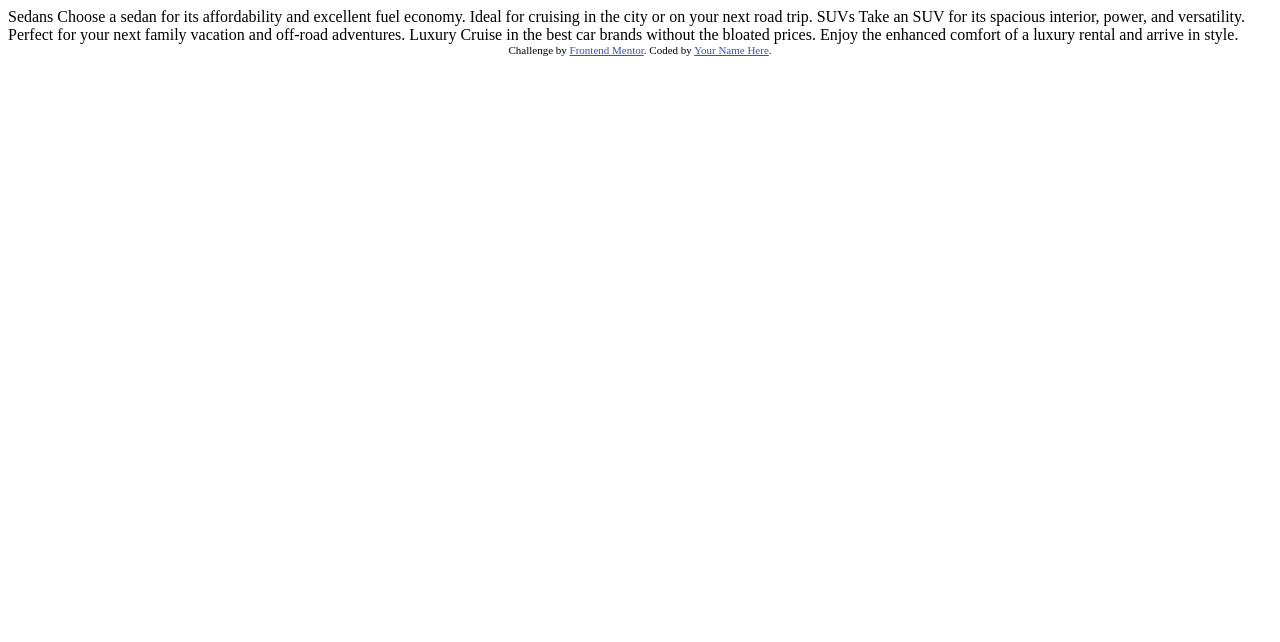
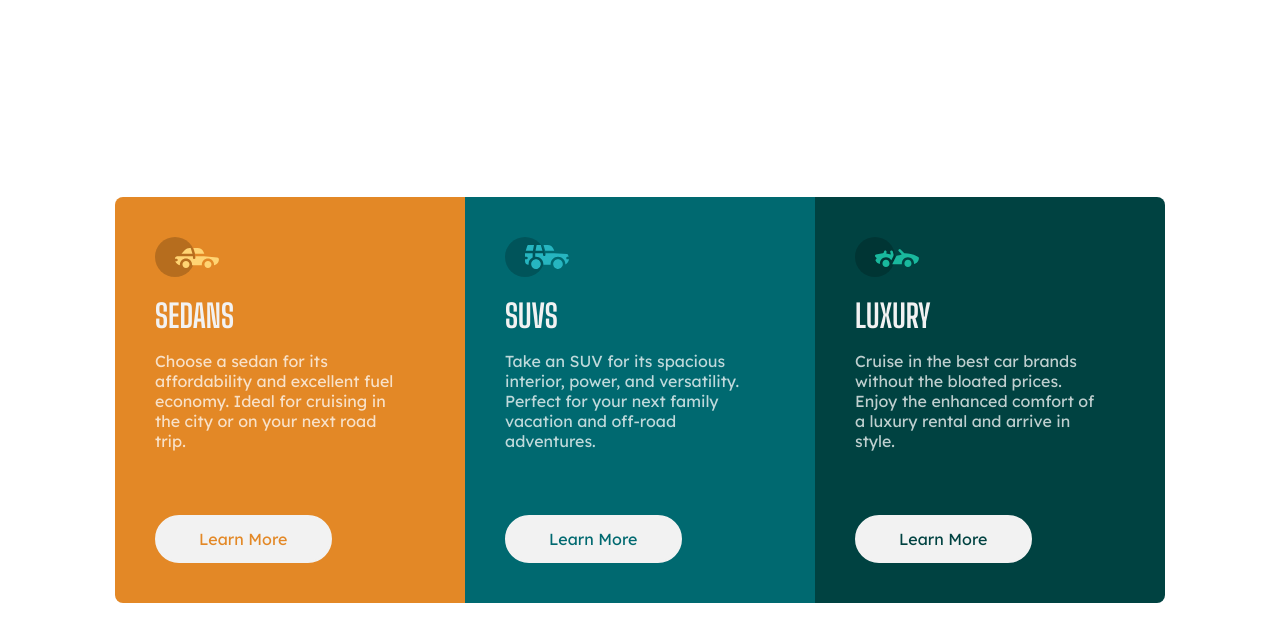
Before and after one commit to syapidyg/column_preview_card, a plain HTML site: page index.html in a window 1280 px wide. Drawn offline with Linux system fonts and the light colour scheme.

Commit message:
first commit

```diff
--- a/index.html
+++ b/index.html
@@ -1,36 +1,85 @@
 <!DOCTYPE html>
+
 <html lang="en">
+
 <head>
+
   <meta charset="UTF-8">
   <meta name="viewport" content="width=device-width, initial-scale=1.0"> <!-- displays site properly based on user's device -->
 
+
   <link rel="icon" type="image/png" sizes="32x32" href="./images/favicon-32x32.png">
+  <link rel="stylesheet" href="css/style.css">
+  <link rel="preconnect" href="https://fonts.googleapis.com">
+  <link rel="preconnect" href="https://fonts.gstatic.com" crossorigin>
+  <link href="https://fonts.googleapis.com/css2?family=Big+Shoulders+Display:wght@700&family=Lexend+Deca&display=swap" rel="stylesheet">
+
 
   <title>Frontend Mentor | 3-column preview card component</title>
 
   <!-- Feel free to remove these styles or customise in your own stylesheet 👍 -->
-  <style>
-    .attribution { font-size: 11px; text-align: center; }
-    .attribution a { color: hsl(228, 45%, 44%); }
-  </style>
+
+
 </head>
+
 <body>
 
-  Sedans
-  Choose a sedan for its affordability and excellent fuel economy. Ideal for cruising in the city
-  or on your next road trip.
 
-  SUVs
-  Take an SUV for its spacious interior, power, and versatility. Perfect for your next family vacation
-  and off-road adventures.
+  <main>
 
-  Luxury
-  Cruise in the best car brands without the bloated prices. Enjoy the enhanced comfort of a luxury
-  rental and arrive in style.
 
-  <div class="attribution">
-    Challenge by <a href="https://www.frontendmentor.io?ref=challenge" target="_blank">Frontend Mentor</a>.
-    Coded by <a href="#">Your Name Here</a>.
-  </div>
+    <div class="container">
+
+
+      <div class="card card--orange">
+
+        <h1>Sedans</h1>
+
+        <p>Choose a sedan for its affordability and excellent fuel economy. Ideal for cruising in the city
+          or on your next road trip.
+        </p>
+
+        <a href="#" class="button button--orange">Learn More</a>
+
+      </div>
+
+
+
+      <div class="card card--cyandark">
+
+        <h1>SUVs</h1>
+
+        <p>Take an SUV for its spacious interior, power, and versatility. Perfect for your next family vacation
+          and off-road adventures.
+        </p>
+
+        <a href="#" class="button button--cyandark">Learn More</a>
+
+      </div>
+
+
+
+      <div class="card card--verydarkcyan">
+
+        <h1>Luxury</h1>
+
+        <p>Cruise in the best car brands without the bloated prices. Enjoy the enhanced comfort of a luxury
+          rental and arrive in style.
+        </p>
+
+        <a href="#" class="button button--verydarkcyan">Learn More</a>
+
+      </div>
+
+
+
+
+
+
+    </div>
+
+
+
+  </main>
 </body>
 </html>
--- /dev/null
+++ b/scss/_button.scss
@@ -0,0 +1,31 @@
+@use "./variables" as var;
+
+.button{
+    background-color: var.$gray;
+    border-radius: 2em;
+    padding: 0.75em;
+    text-align: center;
+    text-decoration: none;
+    width: 55%;
+    margin-top: 3em;
+    box-sizing: content-box;
+    border: 2px solid var.$gray;
+
+    &:hover{
+        background: none;
+        color: var.$gray;
+    }
+
+}
+
+.button--orange{
+    color: var.$orange;
+}
+
+.button--cyandark{
+    color: var.$cyandark;
+}
+
+.button--verydarkcyan{
+    color: var.$verydarkcyan;
+}
--- /dev/null
+++ b/scss/_cards.scss
@@ -0,0 +1,35 @@
+@use "./variables" as var;
+
+.card{
+    display: flex;
+    flex-direction: column;
+    row-gap: 1em;
+    width: 350px;
+    padding: 2.5em;
+
+}
+
+.card--orange{
+    background-color: var.$orange ;
+
+    &::before{
+        content: url("../images/icon-sedans.svg");
+    }
+
+}
+
+.card--cyandark{
+    background-color: var.$cyandark;
+
+    &::before{
+        content: url("../images/icon-suvs.svg");
+    }
+}
+
+.card--verydarkcyan{
+    background-color: var.$verydarkcyan;
+
+    &::before{
+        content: url("../images/icon-luxury.svg");
+    }
+}
--- /dev/null
+++ b/scss/_layout.scss
@@ -0,0 +1,14 @@
+
+body {
+    display: flex;
+    justify-content: center;
+    align-items: center;
+
+}
+.container {
+    display: flex;
+    border-radius: 8px;
+    overflow: hidden;
+
+
+}
--- /dev/null
+++ b/scss/_reset.scss
@@ -0,0 +1,35 @@
+@use "./variables" as var;
+
+*{
+    margin: 0;
+    padding: 0;
+    box-sizing: border-box;
+}
+
+body{
+    min-height: 100vh;
+}
+
+h1{
+    font-family: map-get($map: var.$font-families, $key: primary );
+    font-weight: map-get($map: var.$font-weights, $key: primary );
+    font-size: map-get($map: var.$font-sizes, $key:primary );
+    color: var.$gray;
+    text-transform: uppercase;
+
+}
+
+p{
+    font-family: map-get($map: var.$font-families, $key: regular );
+    font-weight: map-get($map: var.$font-weights, $key: regular );
+    font-size: map-get($map: var.$font-sizes, $key:regular );
+    color: var.$white;
+    width: 15.5em;
+
+}
+
+a{
+    font-family: map-get($map: var.$font-families, $key: regular );
+    font-weight: map-get($map: var.$font-weights, $key: regular );
+    font-size: map-get($map: var.$font-sizes, $key:regular );
+}
--- /dev/null
+++ b/scss/_variables.scss
@@ -0,0 +1,20 @@
+$orange : hsl(31, 77%, 52%);
+$cyandark : hsl(184, 100%, 22%);
+$verydarkcyan : hsl(179, 100%, 13%);
+$white : hsla(0, 0%, 100%, 0.75);
+$gray : hsl(0, 0%, 95%);
+
+$font-sizes:(
+    primary: 2rem,
+    regular: 1rem,
+);
+
+$font-families:(
+    primary: ('Big Shoulders Display', cursive),
+    regular: ('Lexend Deca', sans-serif),
+);
+
+$font-weights:(
+    primary: 700,
+    regular: 400,
+)
--- /dev/null
+++ b/scss/main.scss
@@ -0,0 +1,4 @@
+@use "./reset";
+@use "./layout";
+@use "./cards";
+@use "./button"
```
Also changed, not shown: css/style.css (added), 1 other file.
